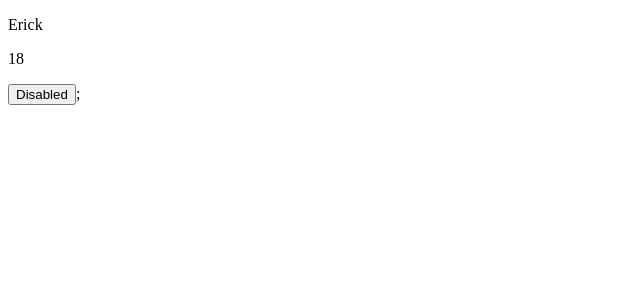
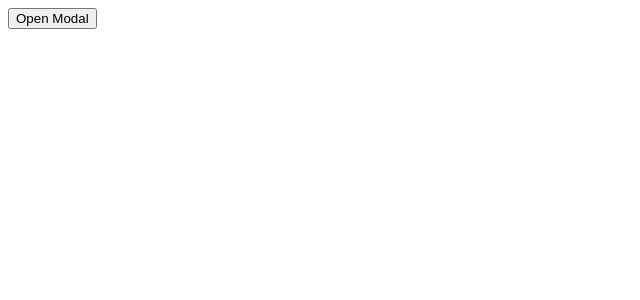
Before and after one commit to Erick-Verissim0/React, a React (Create React App) app: page / in a window 1280 px wide. Shown: the top 300 px of the page, without its empty margins (0-640 px from the left). Built offline with nearby package versions, Linux system fonts and the light colour scheme.

Commit message:
useState1.2

```diff
--- a/src/App.js
+++ b/src/App.js
@@ -1,21 +1,14 @@
 import React from 'react';
+import Button from './Button';
+import Modal from './Modal';
 
 const App = () => {
-  const [active, setActive] = React.useState(false); // por padrão é usado o "set na frente e depois o nome do paramêtro"
-
-  const [data, setData] = React.useState({ name: 'Erick', age: '18' });
-
-  function handClick() {
-    setActive(!active);
-    setData({ ...data, faculty: 'Cesmac' });
-  }
+  const [modal, setModal] = React.useState(false);
 
   return (
     <div>
-      <p> {data.name} </p>
-      <p> {data.age} </p>
-      <p> {data.faculty} </p>
-      <button onClick={handClick}> {active ? 'Active' : 'Disabled'} </button>;
+      <Modal modal={modal} setModal={setModal} />
+      <Button setModal={setModal} />
     </div>
   );
 };
--- /dev/null
+++ b/src/Button.js
@@ -0,0 +1,7 @@
+import React from 'react';
+
+const Button = ({ setModal }) => {
+  return <button onClick={() => setModal(true)}>Open Modal</button>;
+};
+
+export default Button;
--- /dev/null
+++ b/src/Modal.js
@@ -0,0 +1,14 @@
+import React from 'react';
+
+const Modal = ({ modal, setModal }) => {
+  if (modal === true)
+    return (
+      <div>
+        Isso é um modal
+        <button onClick={() => setModal(false)}>Close Modal</button>
+      </div>
+    );
+  return null;
+};
+
+export default Modal;
```
